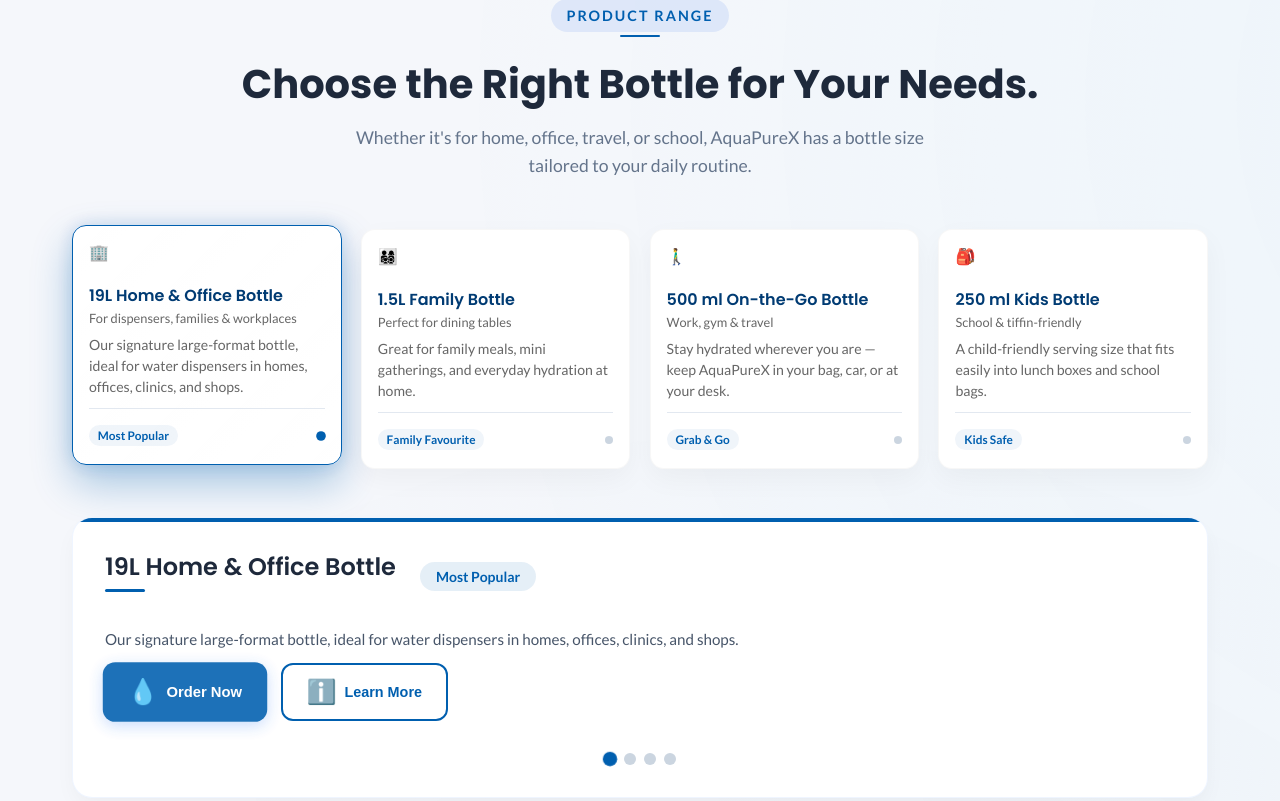
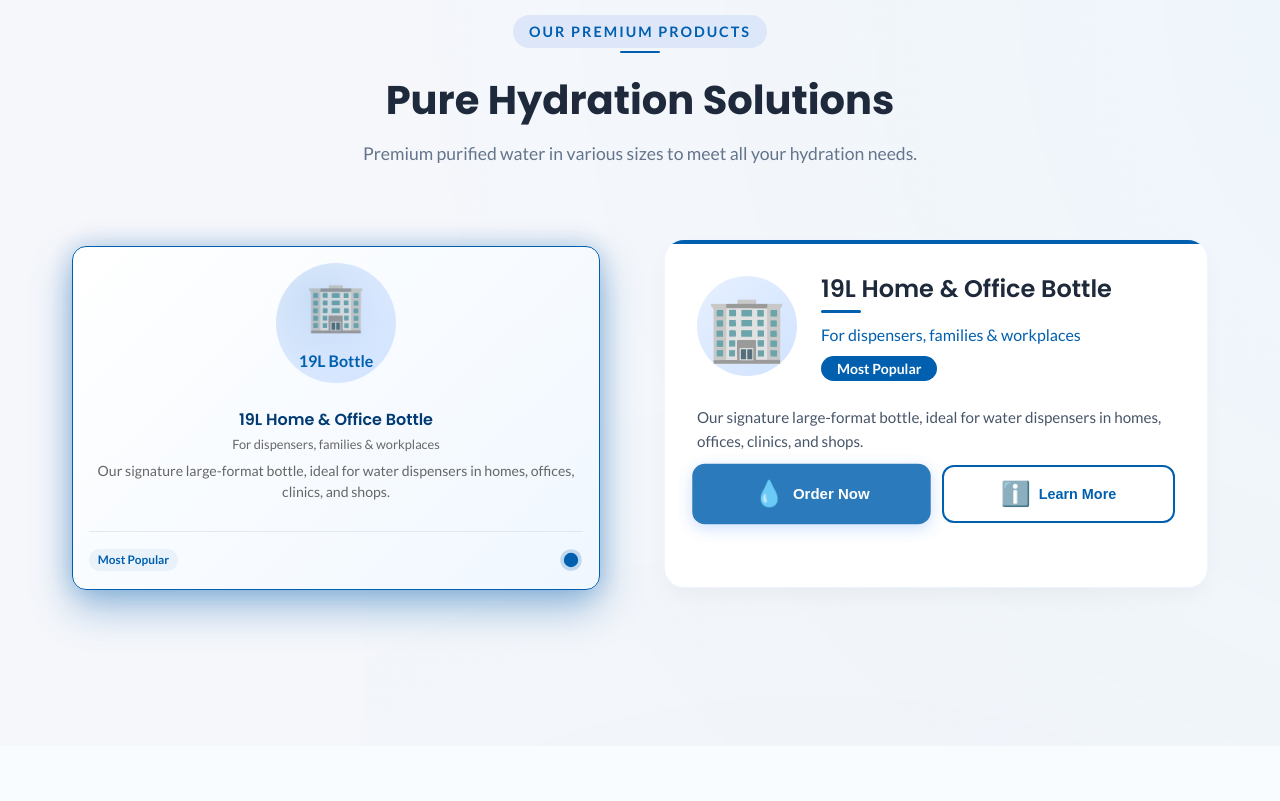
Before and after one commit to coding0044/aquapurex, a React (Create React App) app: page / in a window 1280 px wide. Shown: the part 1839-2640 px from the top of the page. Built offline with nearby package versions, Linux system fonts and the light colour scheme.

Commit message:
Aquapurex

```diff
--- a/src/components/ProductsSection.css
+++ b/src/components/ProductsSection.css
@@ -1,8 +1,8 @@
 /* ProductsSection.css */
 
 .products {
-  padding: 4rem 1.5rem;
-  background: linear-gradient(to bottom, #f8fcff, #ffffff);
+  padding: 5rem 1rem;
+  background: linear-gradient(135deg, #f8fbff 0%, #e6f0ff 100%);
 }
 
 .section-inner {
@@ -23,12 +23,12 @@
 }
 
 .section-kicker {
+  color: #005faf;
+  font-weight: 600;
   font-size: 0.875rem;
-  font-weight: 600;
-  color: #005faf;
   text-transform: uppercase;
-  letter-spacing: 0.05em;
-  margin-bottom: 0.5rem;
+  letter-spacing: 1px;
+  margin-bottom: 1rem;
 }
 
 .section-title {
@@ -36,7 +36,6 @@
   font-weight: 700;
   color: #1a365d;
   margin-bottom: 1rem;
-  line-height: 1.2;
 }
 
 .section-subtitle {
@@ -47,194 +46,162 @@
   line-height: 1.6;
 }
 
+/* Side-by-side layout */
+.products-container {
+  display: grid;
+  grid-template-columns: 1fr 1fr;
+  gap: 3rem;
+  align-items: start;
+}
+
+.products-grid-side {
+  padding-right: 1rem;
+}
+
+.product-summary-side {
+  position: sticky;
+  top: 2rem;
+}
+
 /* Product Grid */
 .product-grid {
-  display: grid;
-  grid-template-columns: repeat(auto-fit, minmax(250px, 1fr));
+  display: flex;
+  flex-direction: column;
   gap: 1.5rem;
-  margin-bottom: 3rem;
 }
 
-@media (min-width: 768px) {
-  .product-grid {
-    grid-template-columns: repeat(4, 1fr);
-  }
-}
-
-/* Product Card */
 .product-card {
   background: white;
-  border-radius: 16px;
+  border-radius: 12px;
   padding: 1.5rem;
+  border: 2px solid #e2e8f0;
   cursor: pointer;
   transition: all 0.3s ease;
-  border: 2px solid #e2e8f0;
   position: relative;
   overflow: hidden;
 }
 
 .product-card:hover {
+  border-color: #005faf;
   transform: translateY(-4px);
-  border-color: #005faf;
   box-shadow: 0 10px 25px rgba(0, 95, 175, 0.1);
 }
 
 .product-card.selected {
   border-color: #005faf;
-  background: linear-gradient(135deg, rgba(255,255,255,0.95), rgba(255,255,255,0.98));
-  box-shadow: 0 15px 35px rgba(0, 95, 175, 0.15);
-  transform: translateY(-4px);
+  background: linear-gradient(135deg, #ffffff 0%, #f0f7ff 100%);
+  box-shadow: 0 10px 25px rgba(0, 95, 175, 0.15);
 }
 
-.product-card.animating {
-  transition: all 0.5s ease;
+.product-card-content {
+  display: flex;
+  flex-direction: column;
+  align-items: center;
+  text-align: center;
 }
 
-/* Product Image Container */
 .product-image-container {
-  position: relative;
   margin-bottom: 1.5rem;
 }
 
 .product-image-wrapper {
   position: relative;
-  width: 100%;
-  height: 180px;
+  width: 120px;
+  height: 120px;
   display: flex;
   align-items: center;
   justify-content: center;
+  background: linear-gradient(135deg, #e6f0ff 0%, #d1e3ff 100%);
+  border-radius: 50%;
   overflow: hidden;
-  border-radius: 12px;
-  background: linear-gradient(135deg, #f8fcff, #e6f7ff);
 }
 
-.product-image {
-  width: auto;
-  height: 160px;
-  object-fit: contain;
-  transition: transform 0.3s ease;
-  z-index: 2;
-  position: relative;
+.product-icon-fallback {
+  display: flex;
+  flex-direction: column;
+  align-items: center;
+  justify-content: center;
 }
 
-.product-card:hover .product-image {
-  transform: scale(1.05);
-}
-
-.product-card.selected .product-image {
-  transform: scale(1.1);
-}
-
-/* Water Drop Effect */
 .water-drop-overlay {
   position: absolute;
   top: 0;
   left: 0;
   right: 0;
   bottom: 0;
-  background: radial-gradient(circle at 20% 80%, rgba(0, 191, 255, 0.1) 0%, transparent 50%),
-              radial-gradient(circle at 80% 20%, rgba(0, 95, 175, 0.05) 0%, transparent 50%);
-  pointer-events: none;
-  z-index: 1;
+  background: radial-gradient(circle at 30% 30%, rgba(0, 95, 175, 0.1) 0%, transparent 70%);
 }
 
-.product-card.selected .water-drop-overlay {
-  animation: waterShine 2s ease-in-out infinite;
-}
-
-@keyframes waterShine {
-  0%, 100% { opacity: 0.5; }
-  50% { opacity: 0.8; }
-}
-
-/* Fallback for missing images */
-.product-icon-fallback {
-  font-size: 2rem;
-  color: #005faf;
-  text-align: center;
-  padding: 2rem;
-  background: rgba(0, 95, 175, 0.05);
-  border-radius: 12px;
-  width: 100%;
-  height: 100%;
-  display: flex;
-  align-items: center;
-  justify-content: center;
-  flex-direction: column;
-  font-weight: 600;
-  line-height: 1.4;
-}
-
-/* Product Text */
 .product-title {
   font-size: 1.25rem;
   font-weight: 600;
   color: #1a365d;
   margin-bottom: 0.5rem;
-  line-height: 1.3;
 }
 
 .product-size {
   font-size: 0.875rem;
-  color: #4a5568;
+  color: #005faf;
+  font-weight: 500;
   margin-bottom: 1rem;
-  font-weight: 500;
 }
 
 .product-text {
+  color: #4a5568;
   font-size: 0.875rem;
-  color: #718096;
   line-height: 1.5;
   margin-bottom: 1.5rem;
 }
 
-/* Product Footer */
 .product-footer {
   display: flex;
   justify-content: space-between;
   align-items: center;
+  width: 100%;
   padding-top: 1rem;
   border-top: 1px solid #e2e8f0;
 }
 
 .tag-soft {
+  background: #e6f0ff;
+  color: #005faf;
+  padding: 0.25rem 0.75rem;
+  border-radius: 20px;
   font-size: 0.75rem;
-  font-weight: 600;
-  color: #005faf;
-  background: rgba(0, 95, 175, 0.1);
-  padding: 0.25rem 0.75rem;
-  border-radius: 12px;
+  font-weight: 500;
 }
 
-/* Indicator Dots */
 .product-indicator {
+  width: 24px;
+  height: 24px;
   display: flex;
-  gap: 0.25rem;
+  align-items: center;
+  justify-content: center;
 }
 
 .indicator-dot {
-  width: 8px;
-  height: 8px;
+  width: 12px;
+  height: 12px;
   border-radius: 50%;
-  background: #cbd5e0;
+  background: #e2e8f0;
   transition: all 0.3s ease;
 }
 
 .indicator-dot.active {
   background: #005faf;
   transform: scale(1.2);
+  box-shadow: 0 0 0 3px rgba(0, 95, 175, 0.2);
 }
 
 /* Product Summary */
 .product-summary {
-  max-width: 600px;
-  margin: 0 auto;
+  background: white;
+  border-radius: 16px;
   padding: 2rem;
-  border-radius: 20px;
   border: 2px solid #e2e8f0;
-  opacity: 0;
+  box-shadow: 0 20px 40px rgba(0, 0, 0, 0.1);
   transform: translateY(20px);
-  transition: all 0.5s ease;
+  transition: opacity 0.6s ease, transform 0.6s ease;
 }
 
 .product-summary.visible {
@@ -250,15 +217,17 @@
 }
 
 .summary-image {
-  width: 120px;
-  height: 120px;
   flex-shrink: 0;
 }
 
-.summary-product-image {
-  width: 100%;
-  height: 100%;
-  object-fit: contain;
+.summary-product-image-placeholder {
+  width: 100px;
+  height: 100px;
+  display: flex;
+  align-items: center;
+  justify-content: center;
+  background: linear-gradient(135deg, #e6f0ff 0%, #d1e3ff 100%);
+  border-radius: 50%;
 }
 
 .summary-text {
@@ -272,25 +241,30 @@
   margin-bottom: 0.5rem;
 }
 
+.summary-size {
+  font-size: 1rem;
+  color: #005faf;
+  font-weight: 500;
+  margin-bottom: 0.75rem;
+}
+
+.summary-tag {
+  display: inline-block;
+  background: #005faf;
+  color: white;
+  padding: 0.25rem 1rem;
+  border-radius: 20px;
+  font-size: 0.875rem;
+  font-weight: 600;
+}
+
 .card-text {
-  font-size: 1rem;
   color: #4a5568;
   line-height: 1.6;
   margin-bottom: 2rem;
+  font-size: 1rem;
 }
 
-/* Summary Tag */
-.summary-tag {
-  display: inline-block;
-  font-size: 0.875rem;
-  font-weight: 600;
-  color: #005faf;
-  background: rgba(0, 95, 175, 0.1);
-  padding: 0.375rem 1rem;
-  border-radius: 20px;
-}
-
-/* Buttons */
 .summary-actions {
   display: flex;
   gap: 1rem;
@@ -298,12 +272,13 @@
 }
 
 .btn {
-  padding: 0.875rem 1.75rem;
-  border-radius: 12px;
+  padding: 0.875rem 1.5rem;
+  border-radius: 8px;
   font-weight: 600;
   font-size: 1rem;
   display: inline-flex;
   align-items: center;
+  justify-content: center;
   gap: 0.5rem;
   cursor: pointer;
   transition: all 0.3s ease;
@@ -311,103 +286,98 @@
 }
 
 .btn-primary {
-  background: #005faf;
+  background: linear-gradient(135deg, #005faf 0%, #003d73 100%);
   color: white;
-  box-shadow: 0 4px 15px rgba(0, 95, 175, 0.3);
+  flex: 1;
 }
 
 .btn-primary:hover {
-  background: #004d8c;
   transform: translateY(-2px);
-  box-shadow: 0 6px 20px rgba(0, 95, 175, 0.4);
+  box-shadow: 0 10px 20px rgba(0, 95, 175, 0.3);
 }
 
 .btn-outline {
   background: transparent;
   color: #005faf;
   border: 2px solid #005faf;
+  flex: 1;
 }
 
 .btn-outline:hover {
-  background: rgba(0, 95, 175, 0.05);
-  transform: translateY(-2px);
+  background: #005faf;
+  color: white;
 }
 
-.btn-icon {
-  font-size: 1.125rem;
-}
-
-/* Pulse Animation */
 .pulse-animation {
   animation: pulse 2s infinite;
 }
 
 @keyframes pulse {
-  0%, 100% { transform: scale(1); }
-  50% { transform: scale(1.05); }
+  0% {
+    box-shadow: 0 0 0 0 rgba(0, 95, 175, 0.4);
+  }
+  70% {
+    box-shadow: 0 0 0 10px rgba(0, 95, 175, 0);
+  }
+  100% {
+    box-shadow: 0 0 0 0 rgba(0, 95, 175, 0);
+  }
 }
 
-/* Product Dots */
-.product-dots {
-  display: flex;
-  justify-content: center;
-  gap: 0.5rem;
-  margin-top: 2rem;
+.product-highlights {
+  display: grid;
+  grid-template-columns: 1fr 1fr;
+  gap: 1rem;
+  margin-top: 1.5rem;
+  padding-top: 1.5rem;
+  border-top: 1px solid #e2e8f0;
 }
 
-.dot {
-  width: 12px;
-  height: 12px;
-  border-radius: 50%;
-  background: #cbd5e0;
-  border: none;
-  cursor: pointer;
-  padding: 0;
-  transition: all 0.3s ease;
+.highlight-item {
+  display: flex;
+  align-items: center;
+  gap: 0.5rem;
+  font-size: 0.875rem;
+  color: #4a5568;
 }
 
-.dot.active {
-  background: #005faf;
-  transform: scale(1.2);
-}
-
-.dot:hover {
-  background: #005faf;
-  transform: scale(1.1);
+.highlight-icon {
+  color: #005faf;
+  font-size: 1rem;
 }
 
 /* Responsive Design */
+@media (max-width: 992px) {
+  .products-container {
+    grid-template-columns: 1fr;
+    gap: 2rem;
+  }
+
+  .products-grid-side {
+    padding-right: 0;
+  }
+
+  .product-summary-side {
+    position: static;
+  }
+
+  .product-summary {
+    max-width: 600px;
+    margin: 0 auto;
+  }
+}
+
 @media (max-width: 768px) {
   .products {
-    padding: 2rem 1rem;
+    padding: 3rem 1rem;
   }
 
   .section-title {
     font-size: 2rem;
   }
 
-  .product-grid {
+  .product-highlights {
     grid-template-columns: 1fr;
-    gap: 1rem;
-  }
-
-  .product-image-wrapper {
-    height: 150px;
-  }
-
-  .product-image {
-    height: 130px;
-  }
-
-  .summary-header {
-    flex-direction: column;
-    text-align: center;
-    gap: 1rem;
-  }
-
-  .summary-image {
-    width: 100px;
-    height: 100px;
   }
 
   .summary-actions {
@@ -416,20 +386,21 @@
 
   .btn {
     width: 100%;
-    justify-content: center;
   }
 }
 
 @media (max-width: 480px) {
-  .section-title {
-    font-size: 1.75rem;
-  }
-
-  .card-title {
-    font-size: 1.5rem;
+  .product-card {
+    padding: 1.25rem;
   }
 
   .product-summary {
     padding: 1.5rem;
   }
+
+  .summary-header {
+    flex-direction: column;
+    text-align: center;
+    gap: 1rem;
+  }
 }
--- a/src/components/ProductsSection.js
+++ b/src/components/ProductsSection.js
@@ -1,6 +1,5 @@
 import React, { useState, useRef, useEffect } from 'react';
 import './ProductsSection.css';
-
 import { useInView } from 'react-intersection-observer';
 
 const ProductsSection = () => {
@@ -20,43 +19,11 @@
       size: "For dispensers, families & workplaces",
       description: "Our signature large-format bottle, ideal for water dispensers in homes, offices, clinics, and shops.",
       tag: "Most Popular",
-      // image: "images/aquapurex-19L-thumb.png"
-    },
-    {
-      id: 2,
-      title: "1.5L Family Bottle",
-      size: "Perfect for dining tables",
-      description: "Great for family meals, mini gatherings, and everyday hydration at home.",
-      tag: "Family Favourite",
-      // image: "images/aquapurex-1_5L-thumb.png"
-    },
-    {
-      id: 3,
-      title: "500 ml On-the-Go Bottle",
-      size: "Work, gym & travel",
-      description: "Stay hydrated wherever you are — keep AquaPureX in your bag, car, or at your desk.",
-      tag: "Grab & Go",
-      // image: "images/aquapurex-500ml-thumb.png"
-    },
-    {
-      id: 4,
-      title: "250 ml Kids Bottle",
-      size: "School & tiffin-friendly",
-      description: "A child-friendly serving size that fits easily into lunch boxes and school bags.",
-      tag: "Kids Safe",
-      // image: "images/aquapurex-250ml-thumb.png"
+      icon: "🏢"
     }
-  ];
-
-  const productGradients = [
-    "linear-gradient(135deg, #005faf, #0066cc)",
-        "linear-gradient(135deg, #005faf, #0066cc)",
-    "linear-gradient(135deg, #005faf, #0066cc)",
-    "linear-gradient(135deg, #005faf, #0066cc)"
+    // You can add more products here
 
   ];
-
-  const productIcons = ["🏢", "👨‍👩‍👧‍👦", "🚶‍♂️", "🎒"];
 
   const handleProductClick = (index) => {
     if (isAnimating || selectedProduct === index) return;
@@ -64,55 +31,56 @@
     setIsAnimating(true);
     setSelectedProduct(index);
 
-    // Smooth scroll to summary
+    // Smooth scroll to summary on mobile
+    if (window.innerWidth < 768) {
       setTimeout(() => {
         summaryRef.current?.scrollIntoView({
           behavior: 'smooth',
           block: 'nearest'
         });
       }, 150);
+    }
 
     // Reset animation state
     setTimeout(() => setIsAnimating(false), 500);
   };
 
-  // Auto-rotate products on mobile
-  useEffect(() => {
-    if (window.innerWidth < 768) {
-      const interval = setInterval(() => {
-        setSelectedProduct(prev => (prev + 1) % products.length);
-      }, 4000);
-      return () => clearInterval(interval);
-    }
-  }, [products.length]);
-
   return (
     <section id="products" className="products">
       <div className="section-inner">
         <div className={`section-header ${inView ? 'section-visible' : ''}`} ref={ref}>
-          <div className="section-kicker">Product Range</div>
-          <h2 className="section-title">Choose the Right Bottle for Your Needs.</h2>
+          <div className="section-kicker">Our Premium Products</div>
+          <h2 className="section-title">Pure Hydration Solutions</h2>
           <p className="section-subtitle">
-            Whether it's for home, office, travel, or school, AquaPureX has a bottle size tailored to your daily routine.
+            Premium purified water in various sizes to meet all your hydration needs.
           </p>
         </div>
 
-        <div className="product-grid">
+        <div className="products-container">
+          {/* Products Grid on the Left Side */}
+          <div className="products-grid-side" style={{
+            marginTop:'30px'
+          }}>
+            <div className="product-grid" style={{
+              height:'344px'
+            }}>
               {products.map((product, index) => (
                 <div
                   key={product.id}
                   className={`product-card ${selectedProduct === index ? 'selected' : ''} ${isAnimating ? 'animating' : ''}`}
                   onClick={() => handleProductClick(index)}
-              style={{ '--card-gradient': productGradients[index] }}
                 >
                   <div className="product-card-content">
                     <div className="product-image-container">
-                  {/* <img
-                    src={product.image}
-                    alt={product.title}
-                    className="product-image"
-                  /> */}
-                  <span className="product-icon">{productIcons[index]}</span>
+                      <div className="product-image-wrapper">
+                        <span className="product-icon-fallback">
+                          <span style={{ fontSize: '3rem', marginBottom: '1rem' }}>{product.icon}</span>
+                          <span style={{ fontSize: '1rem', color: '#005faf', fontWeight: '600' }}>
+                            {product.id === 1 ? '19L Bottle' : product.id === 2 ? '5L Bottle' : '1L Bottle'}
+                          </span>
+                        </span>
+                        <div className="water-drop-overlay"></div>
+                      </div>
                     </div>
                     <div className="product-title">{product.title}</div>
                     <div className="product-size">{product.size}</div>
@@ -127,24 +95,26 @@
                 </div>
               ))}
             </div>
+          </div>
 
+          {/* Product Summary on the Right Side */}
+          <div className="product-summary-side">
             <div
               ref={summaryRef}
               className={`card product-summary ${selectedProduct >= 0 ? 'visible' : ''}`}
               id="productSummary"
-          style={{
-            background: `linear-gradient(135deg,
-              rgba(255,255,255,0.95),
-              rgba(255,255,255,0.98)),
-              ${productGradients[selectedProduct].replace(')', ', 0.03)')}`
-          }}
             >
-          <div className="summary-header" style={{
-maxWidth:'1097px',
-
-          }}>
+              <div className="summary-header">
+                <div className="summary-image">
+                  <div className="summary-product-image-placeholder">
+                    <span style={{ fontSize: '4rem' }}>{products[selectedProduct].icon}</span>
+                  </div>
+                </div>
+                <div className="summary-text">
                   <h3 className="card-title">{products[selectedProduct].title}</h3>
+                  <div className="summary-size">{products[selectedProduct].size}</div>
                   <span className="summary-tag">{products[selectedProduct].tag}</span>
+                </div>
               </div>
               <p className="card-text">{products[selectedProduct].description}</p>
               <div className="summary-actions">
@@ -157,18 +127,18 @@
                   Learn More
                 </button>
               </div>
-          <div className="product-dots">
-            {products.map((_, index) => (
-              <button
-                key={index}
-                className={`dot ${selectedProduct === index ? 'active' : ''}`}
-                onClick={() => handleProductClick(index)}
-                aria-label={`Select product ${index + 1}`}
-              />
-            ))}
+
+
+
             </div>
           </div>
         </div>
+      </div>
+      <br />
+            <br />
+      <br />
+      <br />
+
     </section>
   );
 };
--- a/src/components/WhySection.css
+++ b/src/components/WhySection.css
@@ -349,8 +349,7 @@
 /* Enhanced Image Section */
 .why-image {
   border-radius: 16px;
-  min-height: 593px;
-
+  min-height: 618px;
   padding: 1.2rem;
   position: relative;
   overflow: hidden;
```
Lines whose indentation alone changed are shown as unchanged.
